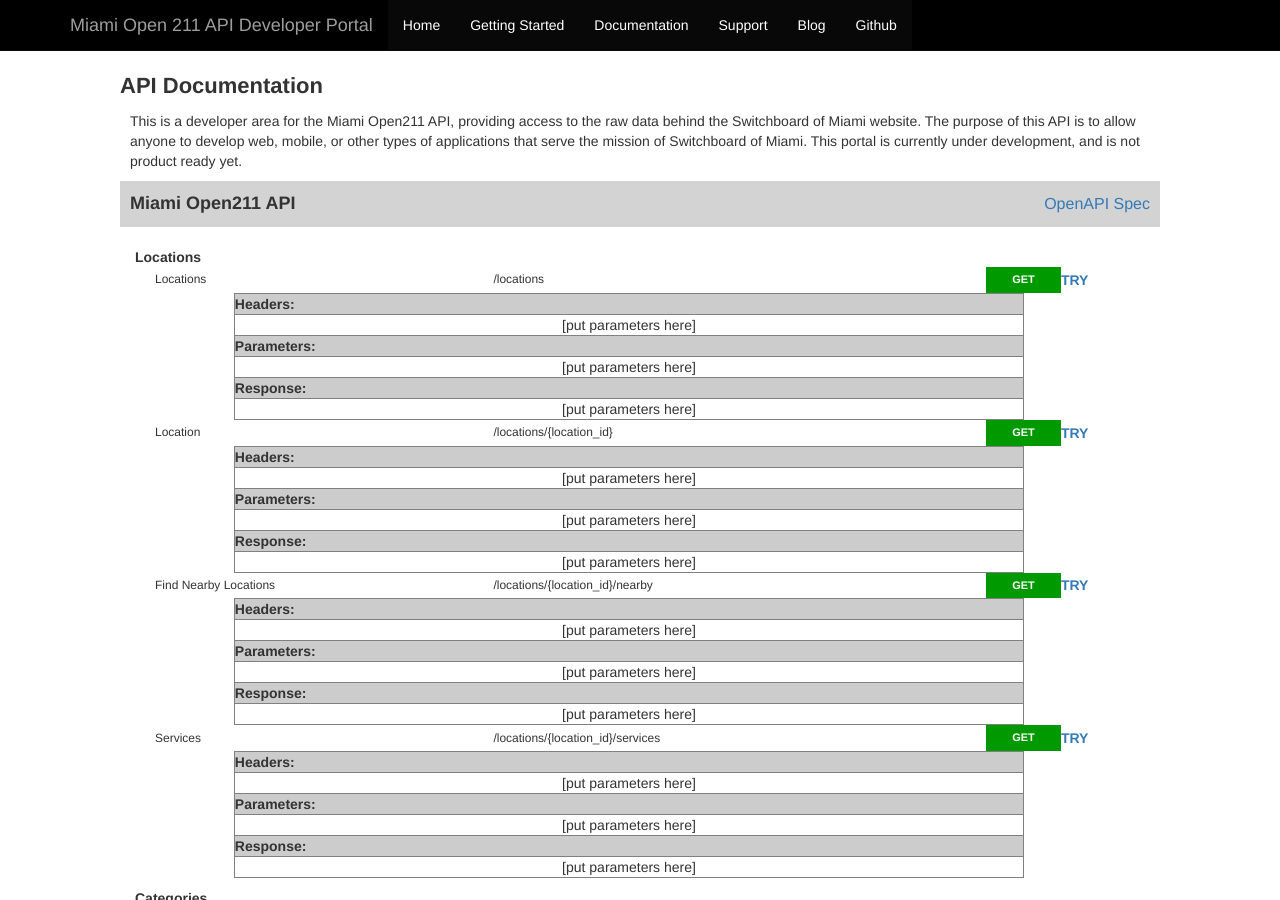
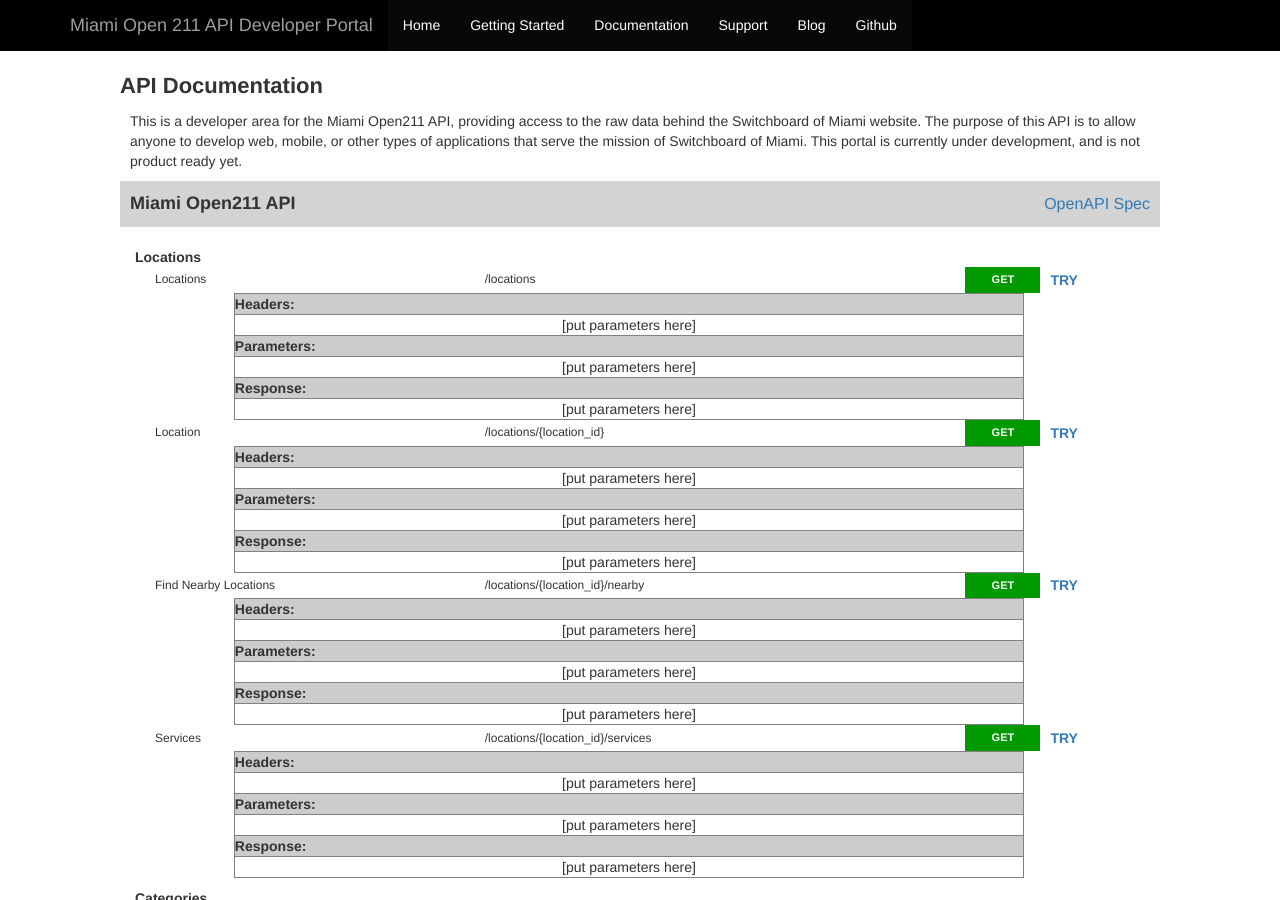
Before and after one commit to xrysanthos/developer-portal, a Jekyll site: the page built from documentation/index.html, in a window 1280 px wide and 900 px high. Built offline with Jekyll 4.4.1, drawn with Linux system fonts in a browser that asks for light colours; nearby versions of some CDN libraries; library files that are not in the unit come from our copies.

Commit message:
add some padding

```diff
--- a/documentation/index.html
+++ b/documentation/index.html
@@ -302,7 +302,7 @@
                                         <td align="center" style="padding: 5px; width: 75px; background-color:#{{ back_color }}; font-weight: bold; font-size: 11px; color: #FFF;">
                                           {{ verb }}
                                         </td>
-                                        <td>
+                                        <td style="padding-left: 10px;">
                                           <a href="#" onclick="showme('{{ slug }}-row'); return false;"><strong>TRY</strong></a>
                                         </tr>
                                       </tr>
```
